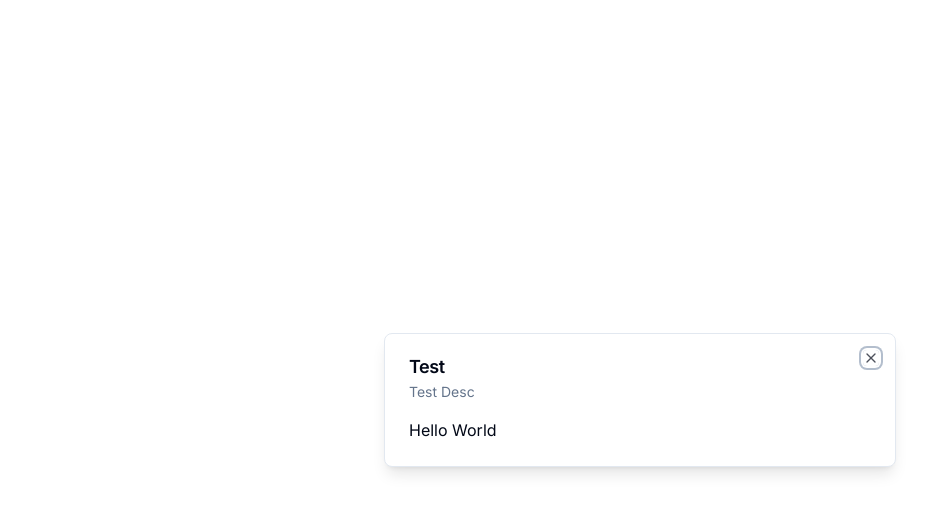
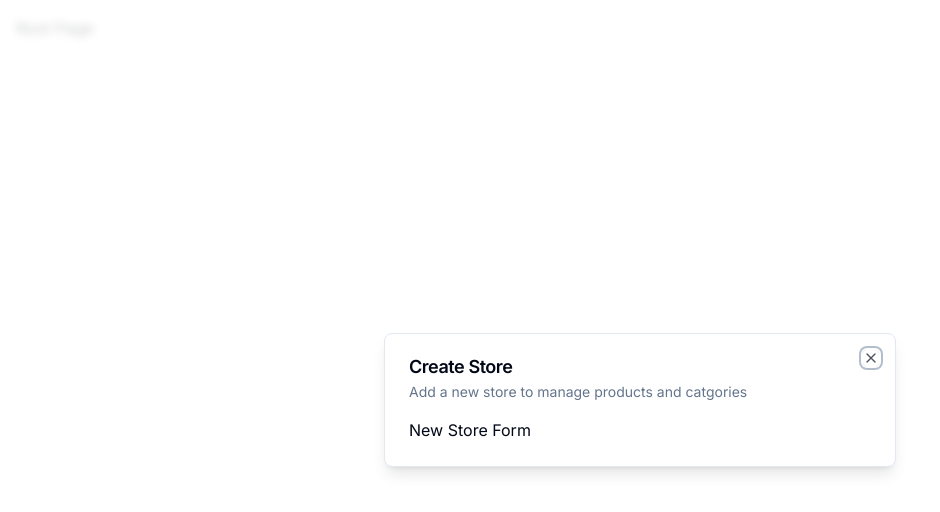
Before and after one commit to Stephen-Ibe/justbuy, a Next.js app: page / in a window 1280 px wide. Shown: the top 512 px of the page, without its empty margins (0-940 px from the left). Built offline with nearby package versions, Linux system fonts and the light colour scheme.

Commit message:
reusable modal with global Modal

```diff
--- a/app/(root)/page.tsx
+++ b/app/(root)/page.tsx
@@ -1,15 +1,19 @@
 "use client";
 
-import { Modal } from "@/components/ui/modal";
+import { useStoreModal } from "@/hooks/use-store-modal";
+import { useEffect } from "react";
 
 const SetupPage = () => {
-  return (
-    <div className="p-4">
-      <Modal isOpen title="Test" description="Test Desc" onClose={() => {}}>
-        Hello World
-      </Modal>
-    </div>
-  );
+  const onOpen = useStoreModal((state) => state.onOpen);
+  const isOpen = useStoreModal((state) => state.isOpen);
+
+  useEffect(() => {
+    if (!isOpen) {
+      onOpen();
+    }
+  }, [isOpen, onOpen]);
+
+  return <div className="p-4">Root Page</div>;
 };
 
 export default SetupPage;
--- a/app/layout.tsx
+++ b/app/layout.tsx
@@ -1,3 +1,4 @@
+import ModalProvider from "@/providers/modal.provider";
 import { ClerkProvider } from "@clerk/nextjs";
 import type { Metadata } from "next";
 import { Inter } from "next/font/google";
@@ -18,7 +19,10 @@
   return (
     <ClerkProvider>
       <html lang="en">
-        <body className={inter.className}>{children}</body>
+        <body className={inter.className}>
+          <ModalProvider />
+          {children}
+        </body>
       </html>
     </ClerkProvider>
   );
--- /dev/null
+++ b/providers/modal.provider.tsx
@@ -0,0 +1,24 @@
+"use client";
+
+import StoreModal from "@/components/modals/store.modal";
+import { useEffect, useState } from "react";
+
+const ModalProvider = () => {
+  const [isMounted, setIsMounted] = useState<boolean>(false);
+
+  useEffect(() => {
+    setIsMounted(true);
+  }, []);
+
+  if (!isMounted) {
+    return null;
+  }
+
+  return (
+    <>
+      <StoreModal />
+    </>
+  );
+};
+
+export default ModalProvider;
```
